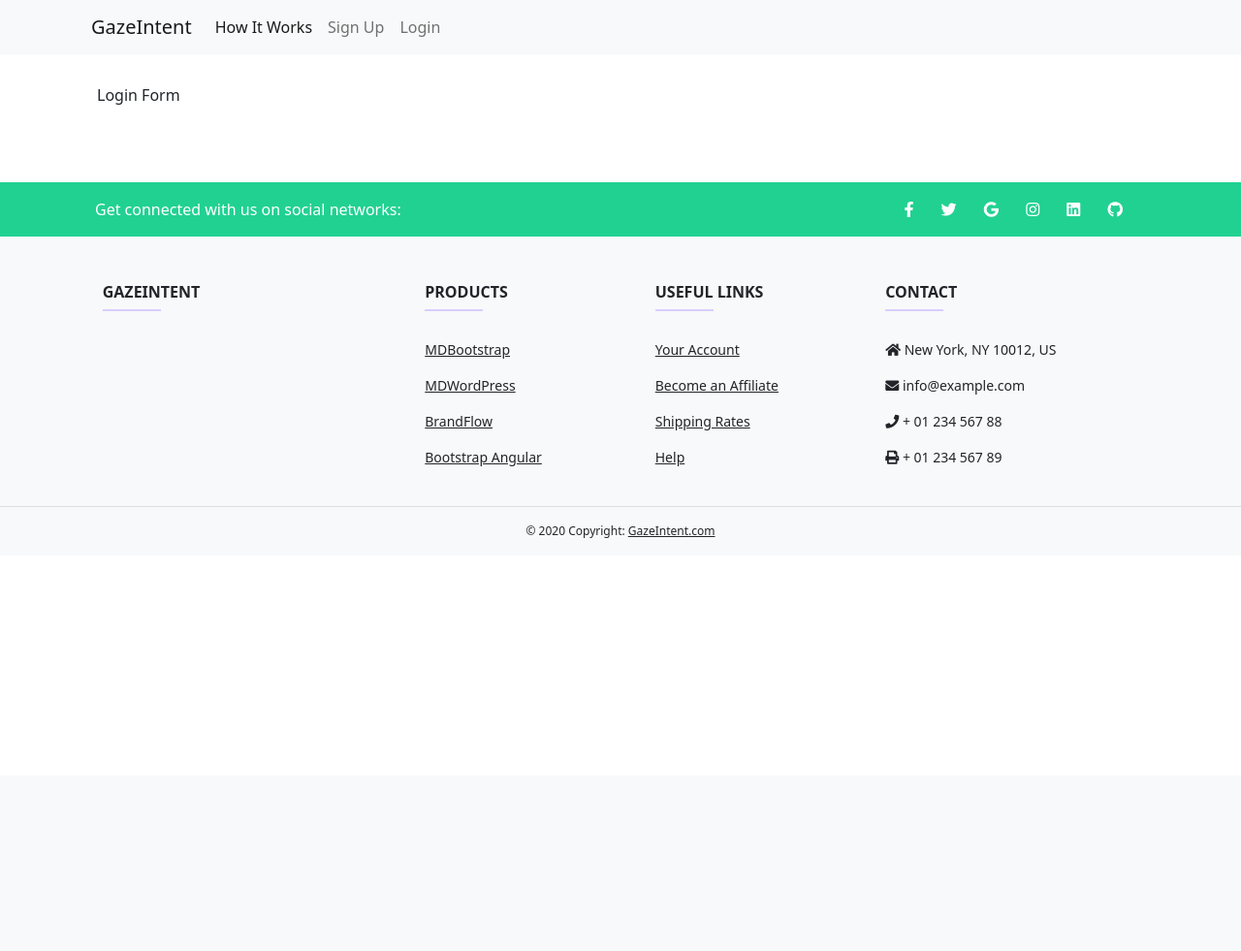
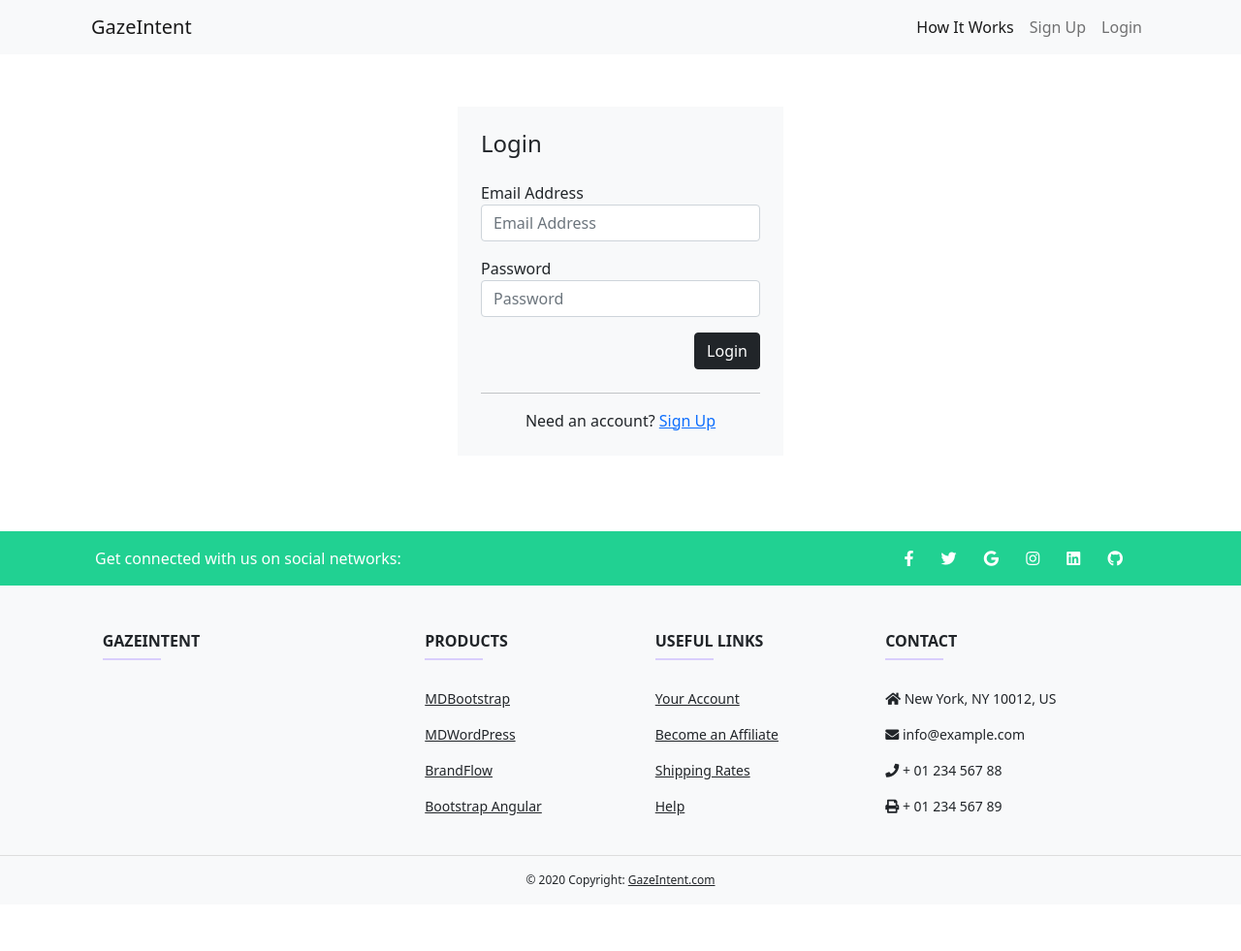
Before and after one commit to mpbunch/gazeintent, a Flask app: page /login in a window 1280 px wide. Shown: the whole page at 97% size. Before the commit the page ends 555 px from the top, so only its background shows below. Run offline with Flask 2, Linux system fonts and the light colour scheme; parts of the project's set-up code (start-up, migrations or seed data) failed here and were passed over; some libraries are stand-ins or nearby versions.

Commit message:
Adding more correct signup, login, admin, client, and logout features

```diff
--- a/app/forms.py
+++ b/app/forms.py
@@ -8,3 +8,8 @@ class UsersForm(FlaskForm):
     last_name = StringField('Last Name', validators=[DataRequired()])
     password = PasswordField('Password', validators=[DataRequired()])
     submit = SubmitField('Enter')
+
+class LoginForm(FlaskForm):
+    email_address = StringField('Email Address', validators=[DataRequired()])
+    password = PasswordField('Password', validators=[DataRequired()])
+    submit = SubmitField('Enter')
--- a/app/routes.py
+++ b/app/routes.py
@@ -1,7 +1,8 @@
 import joblib
-from flask import Flask, render_template, request, redirect
+from flask import Flask, render_template, request, redirect, url_for
+from flask_login import current_user, LoginManager, logout_user, login_required, login_user
 from models import db, User
-from forms import UsersForm
+from forms import UsersForm, LoginForm
 import os
 
 app=Flask(__name__)
@@ -26,17 +27,81 @@ if not db_url or not secret_key:
     # Fail if no environment variable is found.
     raise Exception('Credentials not found.')
 
+app.config['SQLALCHEMY_TRACK_MODIFICATIONS'] = False
 app.config['SQLALCHEMY_DATABASE_URI'] = os.environ.get('DATABASE_URL').replace('postgres://','postgresql://')
 app.secret_key = secret_key
+login_manager = LoginManager()
+login_manager.init_app(app)
 db.init_app(app)
+
+@login_manager.user_loader
+def user_loader(user_id):
+    user = User().query.filter_by(user_id=user_id).first()
+    print(user, user_id)
+    if not user:
+        print('invalid 1')
+        return
+    return user
+
+@login_manager.request_loader
+def request_loader(request):
+    if request.form.get('email_address'):
+        email_address = request.form.get('email_address')
+        user = User().query.filter_by(email_address=email_address).first()
+        if not user:
+            print('invalid 2')
+            return
+        return user
+
+@login_manager.unauthorized_handler
+def unauthorized_handler():
+    return 'Unauthorized'
+
+@app.route('/client')
+@app.route('/admin')
+@login_required
+def admin():
+    if current_user.role == 'admin':
+        return render_template("admin.html", user=current_user)
+    return render_template("client.html", user=current_user)
+
+@app.route('/logout')
+def logout():
+    logout_user()
+    return redirect(url_for('index'))
 
 @app.route("/")
 def index():
     return render_template("index.html")
 
-@app.route("/login")
+@app.route("/profile")
+@login_required
+def profile():
+    return render_template("profile.html")
+
+@app.route("/login", methods=['GET', 'POST'])
 def login():
-    return render_template("login.html")
+    form = LoginForm()
+    message={
+        "message":False,
+        "type":0
+    }
+    if request.method == 'POST':
+        email_address = request.form['email_address']
+        print(email_address)
+        user = User().query.filter_by(email_address=email_address).first()
+        print(user)
+        print(user.check_password(form.password.data))
+        if user and user.check_password(form.password.data):
+            print('VALID')
+            login_user(user)
+            return redirect(url_for('admin'))
+        else:
+            message={
+                "message":"Invalid credentials, try again.",
+                "type":2
+            }
+    return render_template("login.html", form=form, message=message)
 
 @app.route("/documentation")
 def documentation():
@@ -67,8 +132,9 @@ def signup():
         email_address = request.form['email_address']
         first_name = request.form['first_name']
         last_name = request.form['last_name']
-        password = request.form['password']
-        new_user = User(first_name=first_name, last_name=last_name, email_address=email_address, password=password)
+        new_user = User(first_name=first_name, last_name=last_name, email_address=email_address)
+        # hash the password
+        new_user.set_password(request.form['password'])
         try:
             db.session.add(new_user)
             db.session.commit()
--- a/app/templates/header.html
+++ b/app/templates/header.html
@@ -9,16 +9,31 @@
                     <span class="navbar-toggler-icon"></span>
                 </button>
                 <div class="collapse navbar-collapse" id="navbarSupportedContent">
-                    <ul class="navbar-nav me-auto mb-2 mb-lg-0">
+                    <ul>
+
+                    </ul>
+                    <ul class="navbar-nav ms-auto mb-2 mb-lg-0">
                         <li class="nav-item">
                             <a class="nav-link active" aria-current="page" href="/documentation">How It Works</a>
                         </li>
+                        {% if not current_user.is_authenticated %}
                         <li class="nav-item">
                             <a class="nav-link" href="{{ url_for('signup') }}">Sign Up</a>
                         </li>
                         <li class="nav-item">
                             <a class="nav-link" href="/login">Login</a>
                         </li>
+                        {% else %}
+                        <li class="nav-item">
+                            <a class="nav-link" href="/profile">
+                                {{ current_user.first_name }}
+                            </a>
+                        </li>
+                        <li class="nav-item">
+                            <a class="nav-link" href="/logout">Logout</a>
+                        </li>
+                        {% endif %}
+
                     </ul>
                 </div>
             </div>
--- a/app/templates/layout.html
+++ b/app/templates/layout.html
@@ -29,9 +29,6 @@
     <!-- Footer for every page -->
     {% include "footer.html" %}
 
-    <!-- Authenticated Site -->
-
-
     <!-- Load scripts after dom load -->
     <script src="static/js/webcam.js"></script>
     <script src="https://d3js.org/d3.v7.min.js"></script>
--- a/app/templates/login.html
+++ b/app/templates/login.html
@@ -1,6 +1,42 @@
-{% extends "layout.html" %}
+{% extends 'layout.html' %}
 {% block content %}
-
-Login Form
-
+<div class="container">
+    <div class="row">
+        <div class="col-md-4 offset-md-4">
+            <div class="login-form bg-light mt-4 p-4">
+                <div class="col-xs-12">
+                    {% if message.type == 1 %}
+                    <div class="alert alert-success" role="alert">
+                        {{ message.message }}
+                    </div>
+                    {% endif %}
+                    {% if message.type == 2 %}
+                    <div class="alert alert-danger" role="alert">
+                        {{ message.message }}
+                    </div>
+                    {% endif %}
+                </div>
+                <form action="/login" method="POST" class="row g-3">
+                    {{ form.hidden_tag() }}
+                    <h4>Login</h4>
+                    <div class="col-12">
+                        <label>{{ form.email_address.label }}</label>
+                        {{ form.email_address(class="form-control",placeholder="Email Address") }}
+                    </div>
+                    <div class="col-12">
+                        <label>{{ form.password.label }}</label>
+                        {{ form.password(class="form-control",placeholder="Password") }}
+                    </div>
+                    <div class="col-12">
+                        <button type="submit" class="btn btn-dark float-end">Login</button>
+                    </div>
+                </form>
+                <hr class="mt-4">
+                <div class="col-12">
+                    <p class="text-center mb-0">Need an account? <a href="/signup">Sign Up</a></p>
+                </div>
+            </div>
+        </div>
+    </div>
+</div>
 {% endblock %}
--- a/app/templates/signup.html
+++ b/app/templates/signup.html
@@ -36,9 +36,13 @@
             {{ form.password(class="form-control",placeholder="Password") }}
           </div>
           <div class="col-12">
-            <button type="submit" class="btn btn-dark float-end">Login</button>
+            <button type="submit" class="btn btn-dark float-end">Sign Up</button>
           </div>
         </form>
+        <hr class="mt-4">
+        <div class="col-12">
+          <p class="text-center mb-0">Already have an account? <a href="/login">Login</a></p>
+        </div>
       </div>
     </div>
   </div>
```
Also changed, not shown: app/models.py (+12 -1 lines), app/templates/admin.html (+8 -0 lines), app/templates/client.html (+7 -0 lines).
